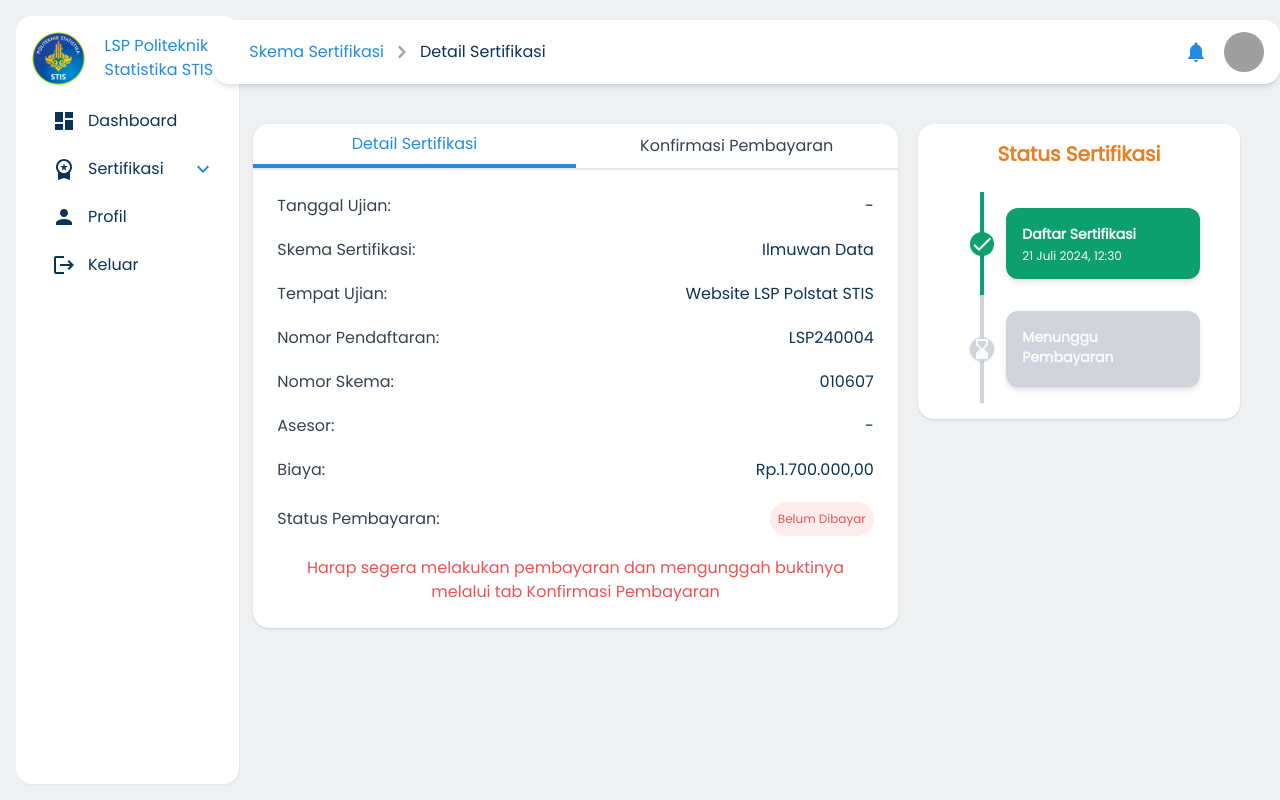
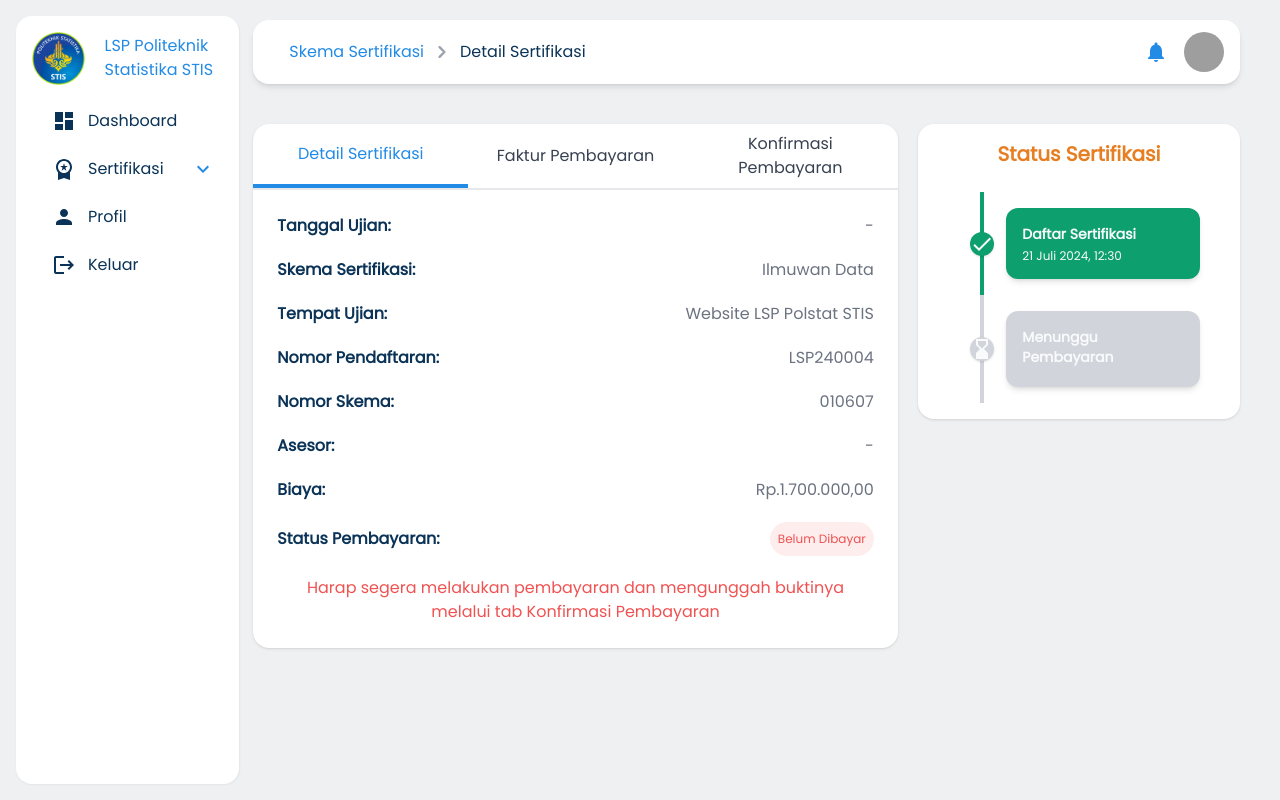
Before and after one commit to alfiansyrff/lsp-stis, a React (Vite) app: page /user/sertifikasi/detail in a window 1280 px wide. Built offline with nearby package versions, Linux system fonts and the light colour scheme; grey boxes are pictures that could not be loaded.

Commit message:
feat: faktu pembayaran

```diff
--- a/src/components/CardInformationSertif/index.jsx
+++ b/src/components/CardInformationSertif/index.jsx
@@ -15,9 +15,16 @@ function CardInformationSertif() {
   const [proofOfPaymentUrl, setProofOfPaymentUrl] = useState(null);
   const [errors, setErrors] = useState({});
   const [toast, setToast] = useState(false);
+  const [invoiceOpened, setInvoiceOpened] = useState(false); // New state to track if invoice tab has been opened
 
   const handleTabClick = (tab) => {
+    if (tab === 'konfirmasi' && !invoiceOpened) return; // Prevent opening Konfirmasi Pembayaran before Faktur Pembayaran
+
     setActiveTab(tab);
+
+    if (tab === 'faktur') {
+      setInvoiceOpened(true); // Set the invoice opened state when the Faktur Pembayaran tab is clicked
+    }
   };
 
   const handlePaymentOptionClick = (option) => {
@@ -71,7 +78,7 @@ function CardInformationSertif() {
 
   return (
     <div className="max-w-3xl mx-auto">
-      <div className="bg-white shadow rounded-2xl">
+      <div className="bg-white w-min md:w-full shadow rounded-2xl">
         <div className="flex border-b-2 border-gray-200">
           <button
             className={`flex-1 px-4 py-2 ${activeTab === 'detail' ? 'text-primaryBlue border-b-4 border-primaryBlue' : 'text-gray-700'}`}
@@ -80,8 +87,15 @@ function CardInformationSertif() {
             Detail Sertifikasi
           </button>
           <button
-            className={`flex-1 px-4 py-2 ${activeTab === 'konfirmasi' ? 'text-primaryBlue border-b-4 border-primaryBlue' : 'text-gray-700'}`}
+            className={`flex-1 px-4 py-2 ${activeTab === 'faktur' ? 'text-primaryBlue border-b-4 border-primaryBlue' : 'text-gray-700'}`}
+            onClick={() => handleTabClick('faktur')}
+          >
+            Faktur Pembayaran
+          </button>
+          <button
+            className={`flex-1 px-4 py-2 ${activeTab === 'konfirmasi' ? 'text-primaryBlue border-b-4 border-primaryBlue' : 'text-gray-700'} ${!invoiceOpened ? 'cursor-not-allowed' : ''}`}
             onClick={() => handleTabClick('konfirmasi')}
+            disabled={!invoiceOpened}
           >
             Konfirmasi Pembayaran
           </button>
@@ -92,41 +106,134 @@ function CardInformationSertif() {
             <div>
               <div className="space-y-5">
                 <div className="flex justify-between items-center">
-                  <span className="font-medium text-gray-700">Tanggal Ujian:</span>
-                  <span className="text-ternaryBlue">-</span>
+                  <span className="font-semibold text-ternaryBlue">Tanggal Ujian:</span>
+                  <span className="text-gray-500">-</span>
                 </div>
                 <div className="flex justify-between items-center">
-                  <span className="font-medium text-gray-700">Skema Sertifikasi:</span>
-                  <span className="text-ternaryBlue">Ilmuwan Data</span>
+                  <span className="font-semibold text-ternaryBlue">Skema Sertifikasi:</span>
+                  <span className="text-gray-500">Ilmuwan Data</span>
                 </div>
                 <div className="flex justify-between items-center">
-                  <span className="font-medium text-gray-700">Tempat Ujian:</span>
-                  <span className="text-ternaryBlue">Website LSP Polstat STIS</span>
+                  <span className="font-semibold text-ternaryBlue">Tempat Ujian:</span>
+                  <span className="text-gray-500">Website LSP Polstat STIS</span>
                 </div>
                 <div className="flex justify-between items-center">
-                  <span className="font-medium text-gray-700">Nomor Pendaftaran:</span>
-                  <span className="text-ternaryBlue">LSP240004</span>
+                  <span className="font-semibold text-ternaryBlue">Nomor Pendaftaran:</span>
+                  <span className="text-gray-500">LSP240004</span>
                 </div>
                 <div className="flex justify-between items-center">
-                  <span className="font-medium text-gray-700">Nomor Skema:</span>
-                  <span className="text-ternaryBlue">010607</span>
+                  <span className="font-semibold text-ternaryBlue">Nomor Skema:</span>
+                  <span className="text-gray-500">010607</span>
                 </div>
                 <div className="flex justify-between items-center">
-                  <span className="font-medium text-gray-700">Asesor:</span>
-                  <span className="text-ternaryBlue">-</span>
+                  <span className="font-semibold text-ternaryBlue">Asesor:</span>
+                  <span className="text-gray-500">-</span>
                 </div>
                 <div className="flex justify-between items-center">
-                  <span className="font-medium text-gray-700">Biaya:</span>
-                  <span className="text-ternaryBlue">Rp.1.700.000,00</span>
+                  <span className="font-semibold text-ternaryBlue">Biaya:</span>
+                  <span className="text-gray-500">Rp.1.700.000,00</span>
                 </div>
                 <div className="flex justify-between items-center">
-                  <span className="font-medium text-gray-700">Status Pembayaran:</span>
+                  <span className="font-semibold text-ternaryBlue">Status Pembayaran:</span>
                   <span className="bg-red-500 text-red-500 bg-opacity-10 p-2 rounded-full text-[12px] text-center">Belum Dibayar</span>
                 </div>
                 <div className='flex justify-center'>
                   <p className='text-md text-center text-red-500'>Harap segera melakukan pembayaran dan mengunggah buktinya melalui tab Konfirmasi Pembayaran</p>
                 </div>
               </div>
+            </div>
+          )}
+
+          {activeTab === 'faktur' && (
+            <div className=''>
+              <div id='titleFaktur' className='flex flex-col gap-1 md:gap-0'>
+                <p className='text-lg md:text-xl text-primaryBlue'>Lembaga Sertifikasi Profesi Politeknik Statistika STIS</p>
+                <p className='text-sm md:text-md text-gray-700'>Jl. Otto Iskandardinata No.64C Jakarta 13330</p>
+                <div className='border-b border-gray-400 mt-2'></div>
+              </div>
+
+              <div id='bodyFaktur' className='my-8'>
+                <h1 className='text-xl md:text-3xl text-ternaryBlue font-bold'>Faktur</h1>
+                <p className='text-red-500 text-sm'>Tenggat pembayaran: 22 Juni 2024 23.59</p>
+                <div className='my-8 grid grid-cols-3 gap-4'>
+                  <div className='flex flex-col gap-1'>
+                    <p className='font-semibold text-ternaryBlue'>Nama Calon Asesi</p>
+                    <p className='text-gray-500'>Alfian Syarif</p>
+                  </div>
+                  <div className='flex flex-col gap-1'>
+                    <p className='font-semibold text-ternaryBlue'>Email</p>
+                    <p className='text-gray-500'>222112218@stis.ac.id</p>
+                  </div>
+                  <div className='flex flex-col gap-1'>
+                    <p className='font-semibold text-ternaryBlue'>Id Faktur</p>
+                    <p className='text-gray-500'>CO12345</p>
+                  </div>
+
+                  <div className='flex flex-col gap-1 col-span-3'>
+                    <div className="relative overflow-x-auto">
+                        <table className="w-full text-sm text-left rtl:text-right text-gray-500">
+                            <thead className="text-xs text-gray-700 uppercase bg-gray-200 dark:bg-gray-700">
+                                <tr>
+                                    <th scope="col" className="px-6 py-3">
+                                        Skema Sertifikasi
+                                    </th>
+                                    <th scope="col" className="px-6 py-3">
+                                        Jumlah
+                                    </th>
+                                    <th scope="col" className="px-6 py-3">
+                                        Harga Satuan
+                                    </th>
+                                    <th scope="col" className="px-6 py-3">
+                                        Total Harga
+                                    </th>
+                                </tr>
+                            </thead>
+                            <tbody>
+                                <tr className="bg-white border-b dark:bg-gray-800 dark:border-gray-700">
+                                    <th scope="row" className="px-6 py-4 font-medium text-gray-900 whitespace-nowrap dark:text-white">
+                                    Ilmuwan Data
+                                    </th>
+                                    <td className="px-6 py-4">
+                                        1
+                                    </td>
+                                    <td className="px-6 py-4">
+                                    Rp.1.700.000,00
+                                    </td>
+                                    <td className="px-6 py-4">
+                                    Rp.1.700.000,00
+                                    </td>
+                                </tr>
+
+                            </tbody>
+                        </table>
+                    </div>
+                  </div>
+
+                  <div className='flex justify-end col-span-3'>
+                    <p className='font-semibold text-lg text-ternaryBlue'> Rp.1.700.000,00</p>
+
+                  </div>
+                </div>
+
+              </div>
+
+              <div className='flex flex-col'>
+                <p className='text-ternaryBlue'>Pembayaran dapat dilakukan melalui transfer ke rekening bank berikut</p>
+
+                <div className='flex items-center justify-between my-2 gap-5'>
+                  <div className='border-2 p-5 border-gray-200 shadow rounded-lg w-full md:w-1/2 h-min md:h-48'>
+                    <img src="/image/bni.png" alt="Bank BNI" className="w-full h-36 object-contain" />
+                    <p className='text-center text-primaryOrange'>No. Rekening: 1111111111111</p>
+                  </div>
+
+                  <div className='border-2 p-5 border-gray-200 shadow rounded-lg w-full md:w-1/2 h-min md:h-48'>
+                    <img src="/image/bri.png" alt="Bank BNI" className="w-full h-36 object-contain" />
+                    <p className='text-center text-primaryOrange'>No. Rekening: 2222222222222</p>
+                  </div>
+
+                </div>
+              </div>
+              {/* <p>Ini adalah faktur pembayaran. Harap dibaca sebelum melanjutkan ke konfirmasi pembayaran.</p> */}
             </div>
           )}
 
@@ -220,7 +327,6 @@ function CardInformationSertif() {
                 onClick={() => setToast(false)}
               >
                 <Close />
-
               </button>
             </div>
           </motion.div>
--- a/src/components/FloatingNavbar/Index.jsx
+++ b/src/components/FloatingNavbar/Index.jsx
@@ -21,7 +21,7 @@ export default function FloatingNavbar({ breadcrumbs }) {
   };
 
   return (
-    <div className={`sticky top-5 hidden xl:block mx-auto mt-5 rounded-2xl shadow backdrop-filter backdrop-blur-lg max-w-7xl mx-10 shadow-md z-50 ${scrolled ? 'bg-transparent' : 'bg-white'}`}>
+    <div className={`sticky top-5 hidden xl:block mt-5 rounded-2xl shadow backdrop-filter backdrop-blur-lg mx-10 shadow-md z-50 ${scrolled ? 'bg-transparent' : 'bg-white'}`}>
       <div className="flex justify-between items-center h-16 px-4">
         <div className='relative flex -mt-24'>
           <BreadCrumbs links={breadcrumbs} />
```
Also changed, not shown: src/components/SkemaSertifikasi/index.jsx (+2 -44 lines).
